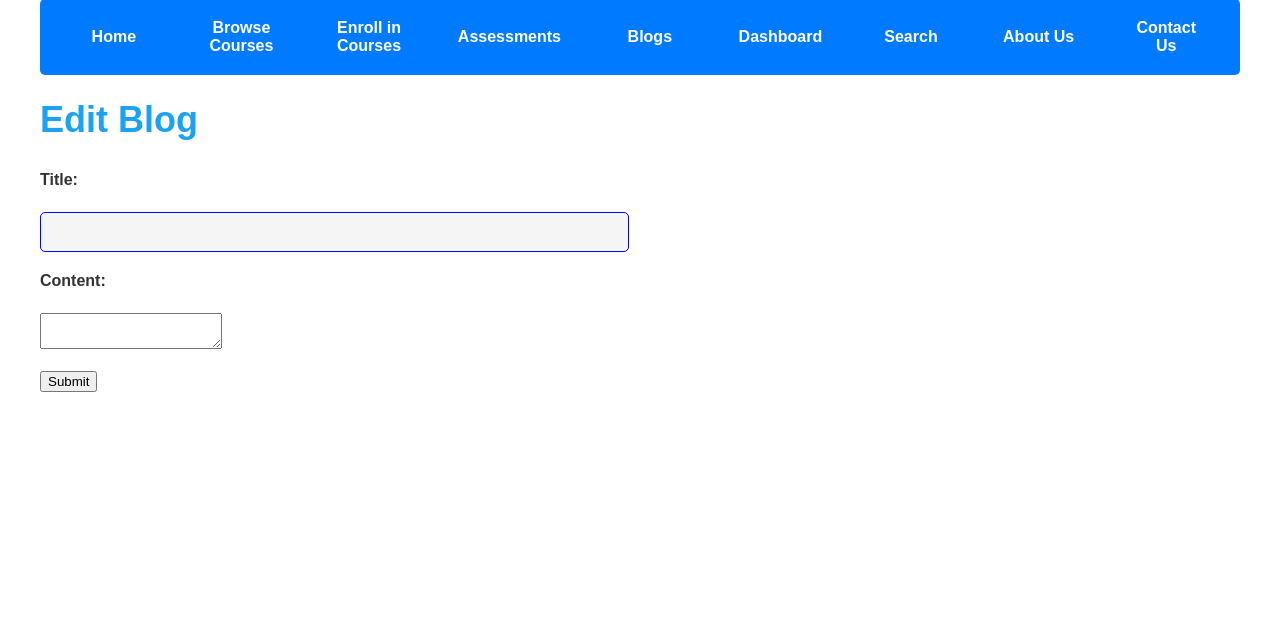
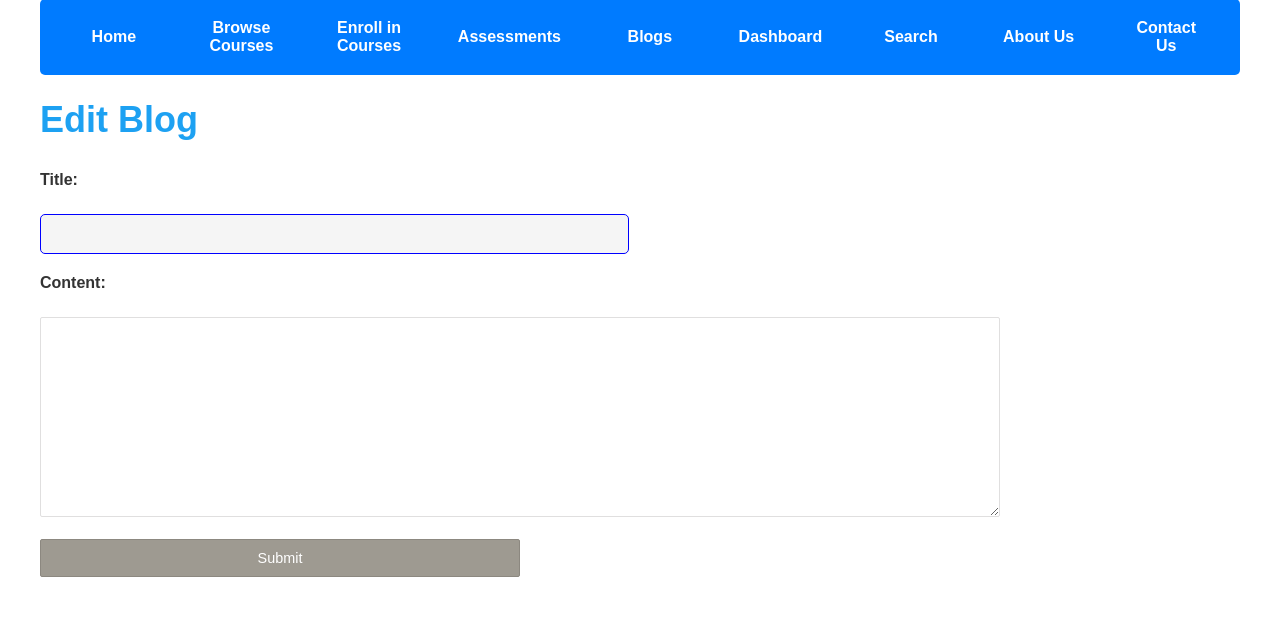
Before and after one commit to ea-sharing/learnplat, a PHP site: page /edit_blog.php in a window 1280 px wide. Shown: the part 178-800 px from the top of the page. Run offline with PHP 8.4, Linux system fonts and the light colour scheme; the visitor is signed in with stand-in values (Sample User, id 1); data comes from the database, SQL or seed files in the repository; data that the repository does not hold is empty.

Commit message:
Update edit_blog.php

```diff
--- a/edit_blog.php
+++ b/edit_blog.php
@@ -47,7 +47,95 @@ if (isset($_GET['id'])) {
 <head>
     <title>Edit Blog</title>
     <link rel="stylesheet" type="text/css" href="libs/style.css">
-    <link rel="stylesheet" type="text/css" href="libs/cont-style.css" charset="utf-8"/>
+    <style>
+
+        .container {
+            display: flex;
+        }
+
+        .form-container {
+            flex: 1;
+        }
+
+        .contact-info {
+            flex: 1;
+                }
+        .form-container {
+        #    background: #f1ecdf;
+        #    border: #e2ddd2 1px solid;
+            padding: 20px;
+            border-radius: 2px;
+        }
+
+        .input-row {
+            margin-bottom: 20px;
+        }
+
+        .input-row label {
+            color: #75726c;
+        }
+
+        .input-field {
+            width: 80%;
+            border-radius: 2px;
+            padding: 10px;
+            border: #e0dfdf 1px solid;
+            box-sizing: border-box;
+            margin-top: 2px;
+        }
+
+        .tinput-field {
+            width: 80%;
+            height: 200px;
+            border-radius: 2px;
+            padding: 10px;
+            border: #e0dfdf 1px solid;
+            box-sizing: border-box;
+            margin-top: 2px;
+        }
+
+        .span-field {
+            font: Arial;
+            font-size: small;
+            text-decoration: none;
+        }
+
+        .btn-submit {
+            width: 40%;
+            padding: 10px 30px;
+            background: #9e9a91;
+            border: #8c8880 1px solid;
+            color: #ffffff;
+            font-size: 0.9em;
+            border-radius: 2px;
+            cursor: pointer;
+        }
+
+        .errorMessage {
+            background-color: #e66262;
+            border: #AA4502 1px solid;
+            padding: 5px 10px;
+            color: #FFFFFF;
+            border-radius: 3px;
+        }
+
+        .successMessage {
+            background-color: #9fd2a1;
+            border: #91bf93 1px solid;
+            padding: 5px 10px;
+            color: #3d503d;
+            border-radius: 3px;
+            cursor: pointer;
+            font-size: 0.9em;
+        }
+
+        .info {
+            font-size: .8em;
+            color: #e66262;
+            letter-spacing: 2px;
+            padding-left: 5px;
+        }
+    </style>
 </head>
 <body>
 
```
